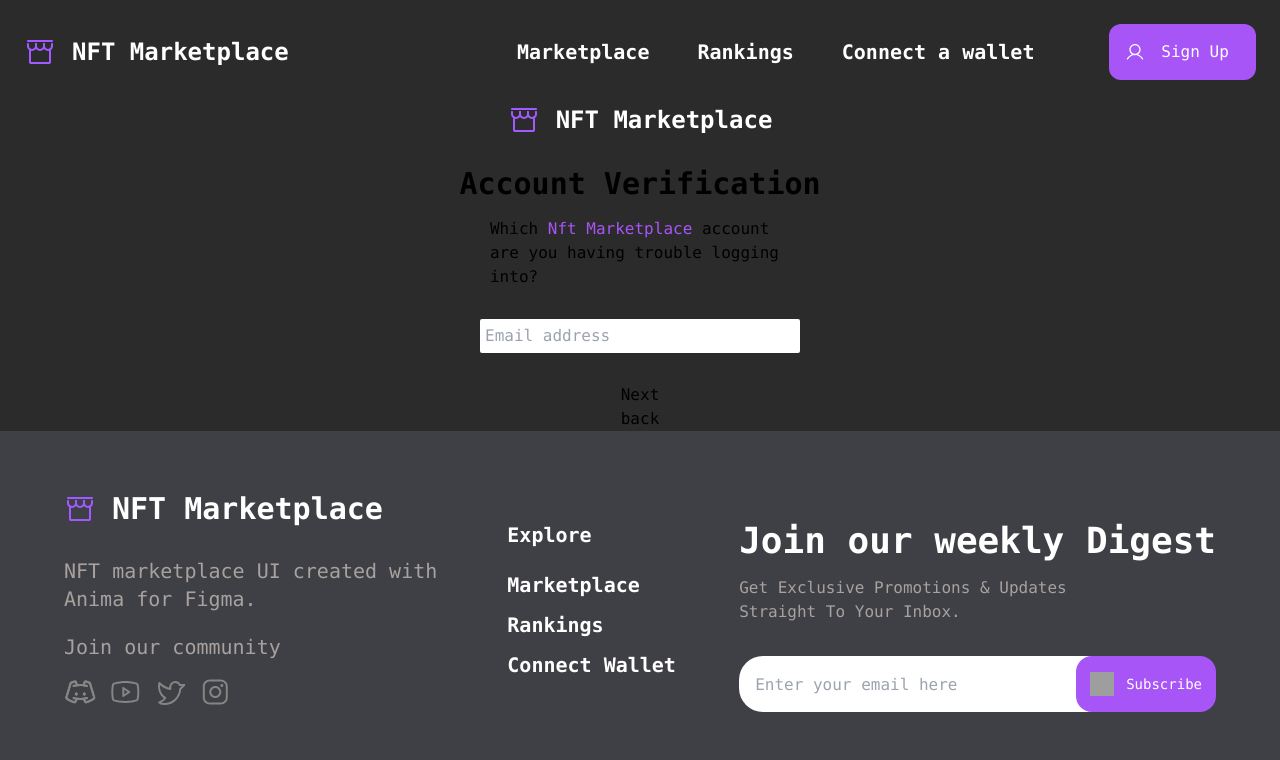
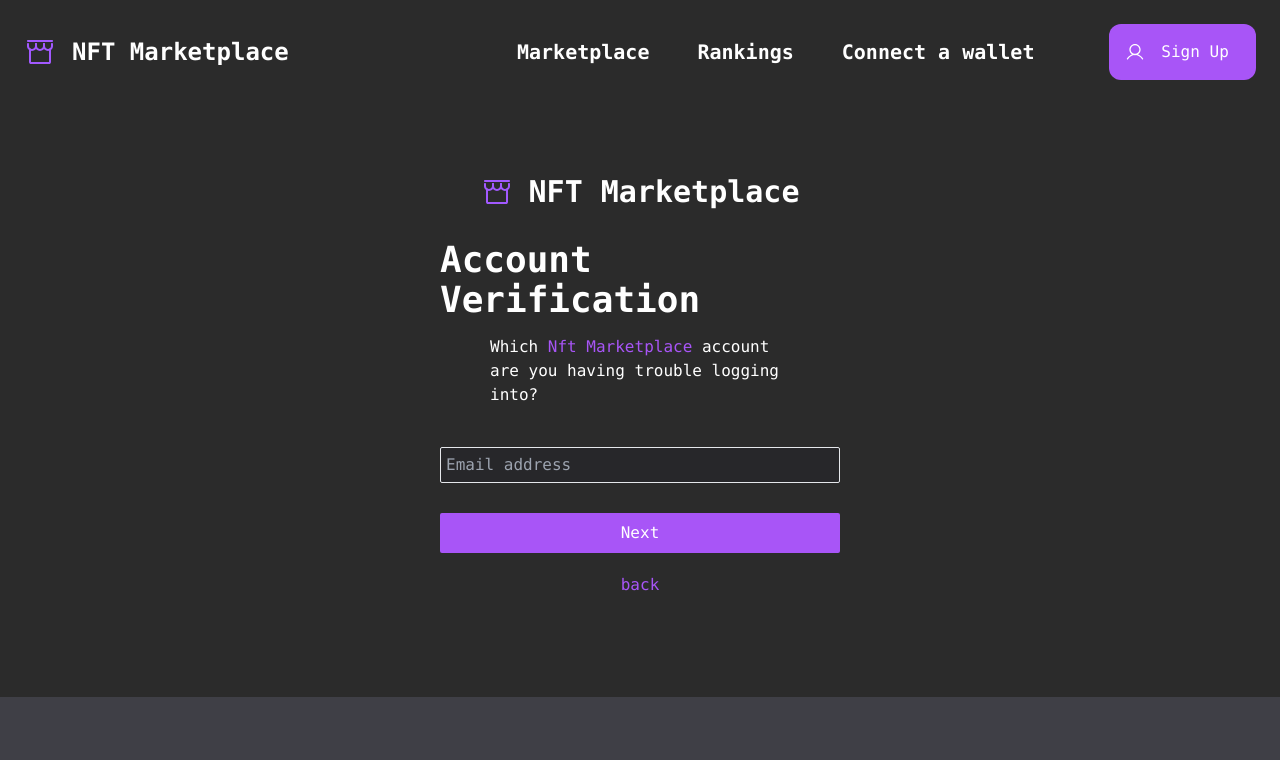
Before and after one commit to NABIL234234/NFT-MARKETPLACE, a React (Vite) app: page /confirmAccount in a window 1280 px wide. Shown: the top 760 px of the page. Built offline with nearby package versions, Linux system fonts and the light colour scheme; grey boxes are pictures that could not be loaded; a web font is replaced by a local one.

Commit message:
Change button to NavLink

```diff
--- a/src/pages/Register/ConfirmAccount.jsx
+++ b/src/pages/Register/ConfirmAccount.jsx
@@ -1,34 +1,54 @@
 import React from "react";
 import { NavLink } from "react-router-dom";
-import Inputs from "../../components/inputs/Inputs";
+import { useForm } from "react-hook-form";
 
 // images
 import market from "../../../src/assets/IMAGE/PLAY.SVG/nav/Storefront.svg";
 
 export default function ConfirmAccount() {
+
+
   return (
     <>
-      <div>
+      <div className="mt-[70px] mb-[100px]">
         <div className="max-w-6xl px-5 mx-auto font-mono">
-          <div className=" flex flex-col items-center gap-[30px]">
+          <div className=" flex flex-col rdd:items-center gap-[30px]">
             <div className="flex items-center gap-4">
               <img src={market} alt="market" />
-              <NavLink to="/" className="nav_link text-xl smm:text-2xl">
+              <NavLink to="/" className="nav_link  text-2xl rdd:text-3xl">
                 NFT Marketplace
               </NavLink>
             </div>
-            <div className="flex flex-col justify-center items-center gap-[15px]  max-w-[400px]">
-              <h2 className="text-3xl font-bold">Account Verification</h2>
-              <p className="max-w-[300px] self-center">
-              Which <span className="text-purple-500">Nft Marketplace</span> account are you having trouble logging into?
+            <div className="flex flex-col justify-center items-center gap-[15px] max-w-[400px] text-white">
+              <h2 className="text-3xl mb:text-4xl font-bold">
+                Account Verification
+              </h2>
+              <p className="max-w-[300px]">
+                Which <span className="text-purple-500">Nft Marketplace</span>{" "}
+                account are you having trouble logging into?
               </p>
             </div>
-            <div>
-              <input type="text" placeholder="Email address" className="flex justify-center items-center w-[320px] p-[5px] rounded-sm " />
+
+            <div className="mt-[10px]">
+              <input
+                type="text"
+                placeholder="Email address"
+                className="flex items-center w-[280px] rdd:w-[300px] mb:w-[400px] p-[5px] rounded-sm text-white bg-zinc-800 outline-none border-[1px]"
+              />
             </div>
-            <div className="flex flex-col">
-              <button>Next</button>
-              <button>back</button>
+            <div className="flex flex-col gap-[20px]">
+              <NavLink
+                to="/"
+                className="flex justify-center items-center w-[280px] rdd:w-[300px] mb:w-[400px] h-[40px] text-white bg-purple-500 rounded-sm transition ease-in-out  hover:bg-violet-600 active:bg-violet-700"
+              >
+                Next
+              </NavLink>
+              <NavLink
+                to="/login"
+                className="flex justify-center items-center text-purple-500 rounded-sm hover:text-violet-600"
+              >
+                back
+              </NavLink>
             </div>
           </div>
         </div>
```
